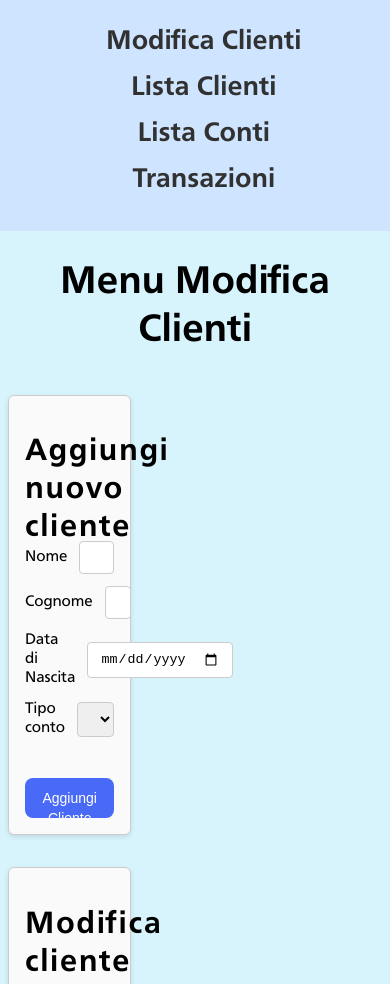
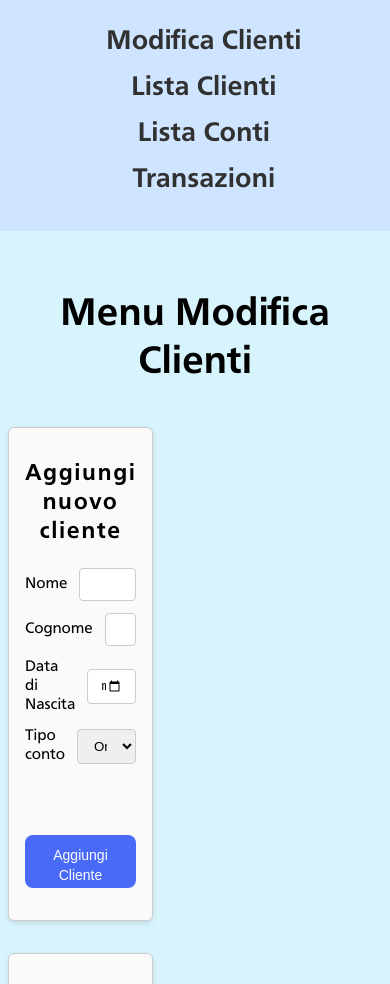
Before and after one commit to Trace98J/Test_FE_Banca, a plain HTML site: page userActions.html in a window 390 px wide. Shown: the part 97-1081 px from the top of the page. Drawn offline with nearby package versions, Linux system fonts and the light colour scheme.

Commit message:
Resizing fixes

```diff
--- a/style.css
+++ b/style.css
@@ -169,6 +169,7 @@ form {
     width: 100%;
     height: auto;
     max-width: 420px;
+    min-width: 145px;
     /* margin: 2rem; */
     padding: 1rem;
     margin: auto;
@@ -213,6 +214,8 @@ form>div {
 form label {
     margin: 0;
     font-weight: 500;
+    word-wrap: break-word;
+    white-space: normal;
 }
 
 form h1 {
@@ -287,6 +290,11 @@ form textarea:focus {
 
 .button-form:active {
     background-color: #347fb1;
+}
+
+input[type="date"] {
+  min-width: 0;
+  width: 100%;
 }
 
 /* //////////// TABLES //////////// */
@@ -403,12 +411,12 @@ td {
     }
 
     .central-bold-menu {
-        margin-top: 14rem;
+        margin-top: 9rem;
     }
 }
 
 
-@media (max-width: 879px) {
+@media (max-width: 900px) {
 
     .forms {
         display: flex;
@@ -422,11 +430,11 @@ td {
     }
 
     .container-fluid {
-        padding-bottom: 13rem;
+        padding-bottom: 15rem;
     }
 
     .central-bold-menu {
-        margin-top: 16rem;
+        margin-top: 18rem;
     }
 }
 
@@ -438,10 +446,6 @@ td {
         bottom: 5rem;
     }
 
-    .container-fluid {
-        padding-bottom: 15rem;
-    }
-
     .navbar-list {
         width: 100%;
         gap: 0.75rem;
@@ -450,9 +454,31 @@ td {
     .central-bold-face {
         margin-top: 12rem;
     }
+    form h1 {
+        font-size: 1.5rem;
+    }
+    .button-form {
+        height: 53px;
+        margin-bottom: 1rem;
+    }
+    .inlineresponse {
+    margin-bottom: 1.2rem;
+    }
+}
+
+@media (max-width: 540px) {
+
+    .button-form {
+        height: 53px;
+        margin-bottom: 1rem;
+    }
 }
 
 @media (max-width: 445px) {
+
+    .inlineresponse {
+    margin-bottom: 1.9rem;
+    }
 
     .buttons-row {
         flex-wrap: nowrap;
@@ -463,7 +489,7 @@ td {
 @media (max-width: 236px) {
 
     .button-form {
-        height: 50px;
+        height: 53px;
         margin-bottom: 1rem;
     }
 }
```
